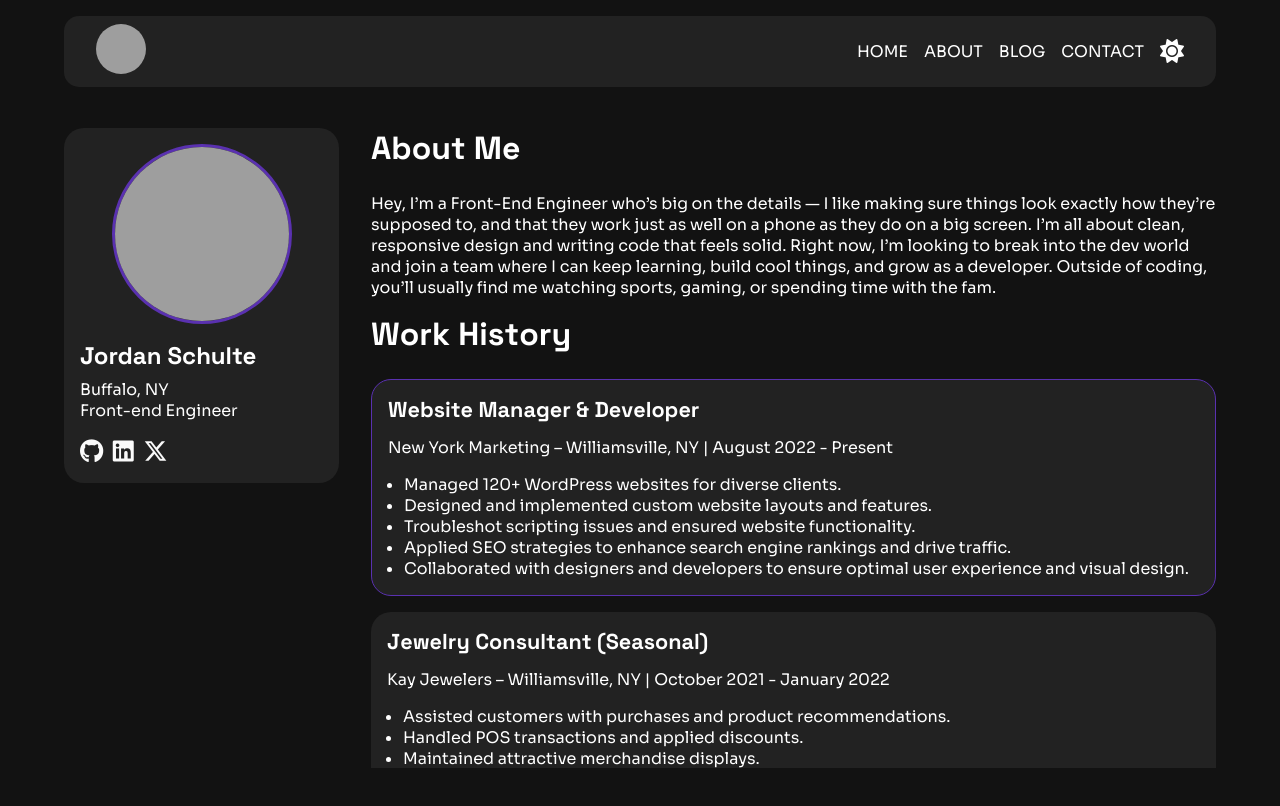
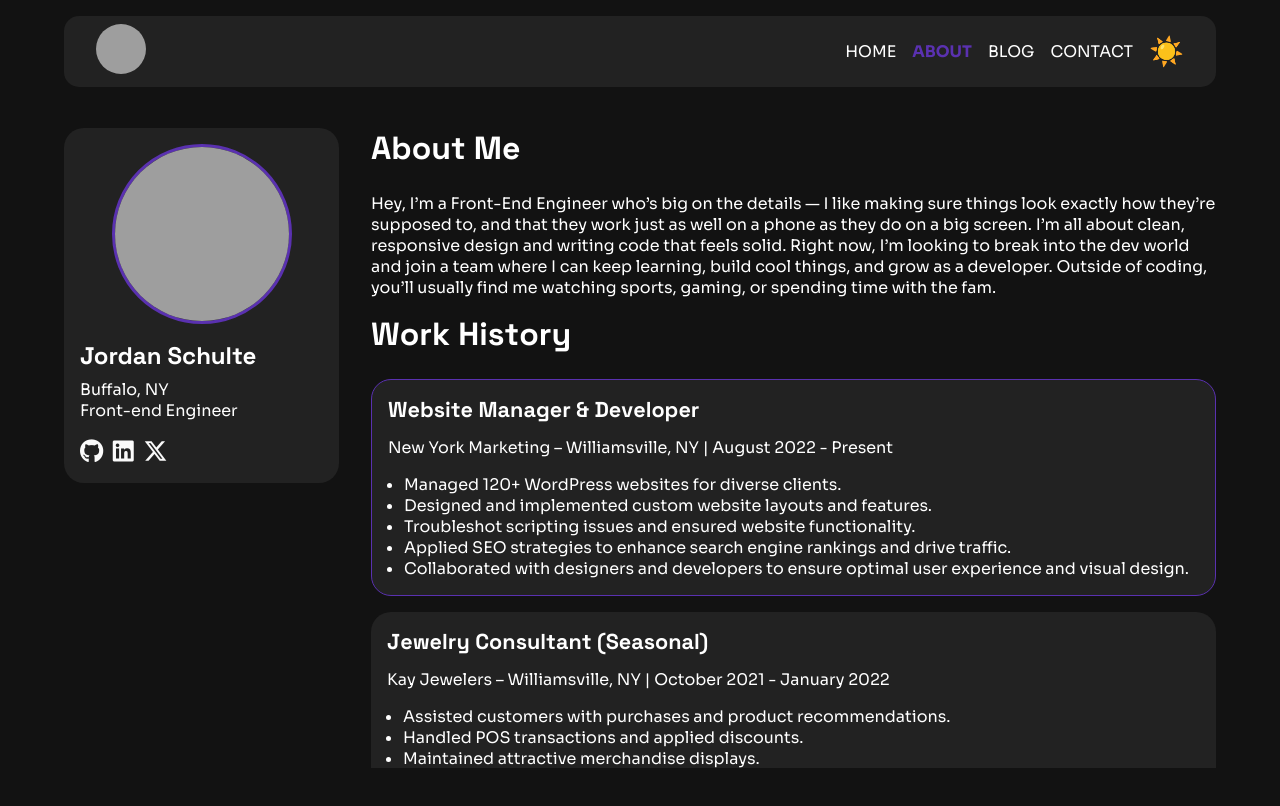
Before and after one commit to JSCHLTE/Portfolio, a React (Vite) app: page /about in a window 1280 px wide. Shown: the top 806 px of the page. Built offline with nearby package versions, Linux system fonts and the light colour scheme; no server answers; grey boxes are pictures that could not be loaded.

Commit message:
Added active states for navlinks and made some inputs required

```diff
--- a/src/CSS/navbar.css
+++ b/src/CSS/navbar.css
@@ -31,6 +31,17 @@ nav {
     text-transform: uppercase;
 }
 
+.nav-links a:hover {
+    color: var(--theme);
+}
+
+.nav-link a.active {
+    color: var(--theme);
+    font-weight: bold;
+    cursor: default;
+    pointer-events: none;
+}
+
 .nav-logo-wrapper img {
     width: 50px;
     height: 50px;
@@ -45,6 +56,7 @@ nav {
 
 .theme-wrapper {
     cursor: pointer;
+    font-size: 1.75rem;
 }
 
 .theme-wrapper i {
--- a/src/Comps/common/Navbar.jsx
+++ b/src/Comps/common/Navbar.jsx
@@ -1,4 +1,4 @@
-import { Link, useNavigate } from 'react-router-dom'
+import { Link, useNavigate, NavLink } from 'react-router-dom'
 import Theme from './Theme'
 import '../../CSS/navbar.css'
 import { useEffect, useState } from 'react'
@@ -41,11 +41,11 @@ const Navbar = ({ handleTheme, mode, handleBurger, navMenu, navLogin, resetUser
 
         <div className='nav-right'>
           <ul className={`nav-links ${navMenu ? `active` : ``}`}>
-            <li className='nav-link'><Link to="/">Home</Link></li>
-            <li className='nav-link'><Link to="/about">About</Link></li>
-            <li className='nav-link'><Link to="/blog">Blog</Link></li>
-            <li className='nav-link'><Link to="/contact">Contact</Link></li>
-            {navLogin ? <li className='nav-link'><Link to="/admin">Dashboard</Link></li> : ''}
+            <li className='nav-link'><NavLink to="/">Home</NavLink></li>
+            <li className='nav-link'><NavLink to="/about">About</NavLink></li>
+            <li className='nav-link'><NavLink to="/blog">Blog</NavLink></li>
+            <li className='nav-link'><NavLink to="/contact">Contact</NavLink></li>
+            {navLogin ? <li className='nav-link'><NavLink to="/admin">Dashboard</NavLink></li> : ''}
             {navLogin ? <li className='nav-link' onClick={handleLogout}><Link to="#">Logout</Link></li> : ''}
           </ul>
 
--- a/src/Comps/common/Theme.jsx
+++ b/src/Comps/common/Theme.jsx
@@ -1,7 +1,7 @@
 const Theme = ({ handleTheme, mode }) => {
   return (
     <div className="theme-wrapper" onClick={() => handleTheme(!mode)}>
-        {mode ? <i className="fa-solid fa-sun"></i> : <i className="fa-solid fa-moon"></i>}
+        {mode ? <span>☀️</span> : <span>🌑</span>}
     </div>
   )
 }
--- a/src/Comps/common/blog/BlogDashboard.jsx
+++ b/src/Comps/common/blog/BlogDashboard.jsx
@@ -66,6 +66,7 @@ const BlogDashboard = () => {
               name='blogTitle'
               value={formValues.blogTitle}
               onChange={handleChange}
+              required
             />
           </label>
         </div>
@@ -77,6 +78,7 @@ const BlogDashboard = () => {
               name='blogBody'
               value={formValues.blogBody}
               onChange={handleChange}>
+              required
             </textarea>
           </label>
         </div>
--- a/src/Pages/Login.jsx
+++ b/src/Pages/Login.jsx
@@ -42,13 +42,13 @@ const Login = () => {
           <div className='username-wrapper'>
             <label htmlFor='username'>
               Email:
-              <input type="email" id='username' name='username' onChange={handleChange} value={loginValues.username}/>
+              <input type="email" id='username' name='username' onChange={handleChange} value={loginValues.username} required/>
             </label>
           </div>
           <div className='password-wrapper'>
             <label htmlFor='password'>
               Password:
-              <input type="password" id='password' name='password' onChange={handleChange} value={loginValues.password}/>
+              <input type="password" id='password' name='password' onChange={handleChange} value={loginValues.password} required/>
             </label>
           </div>
           <button className='login-button'>Login</button>
```
